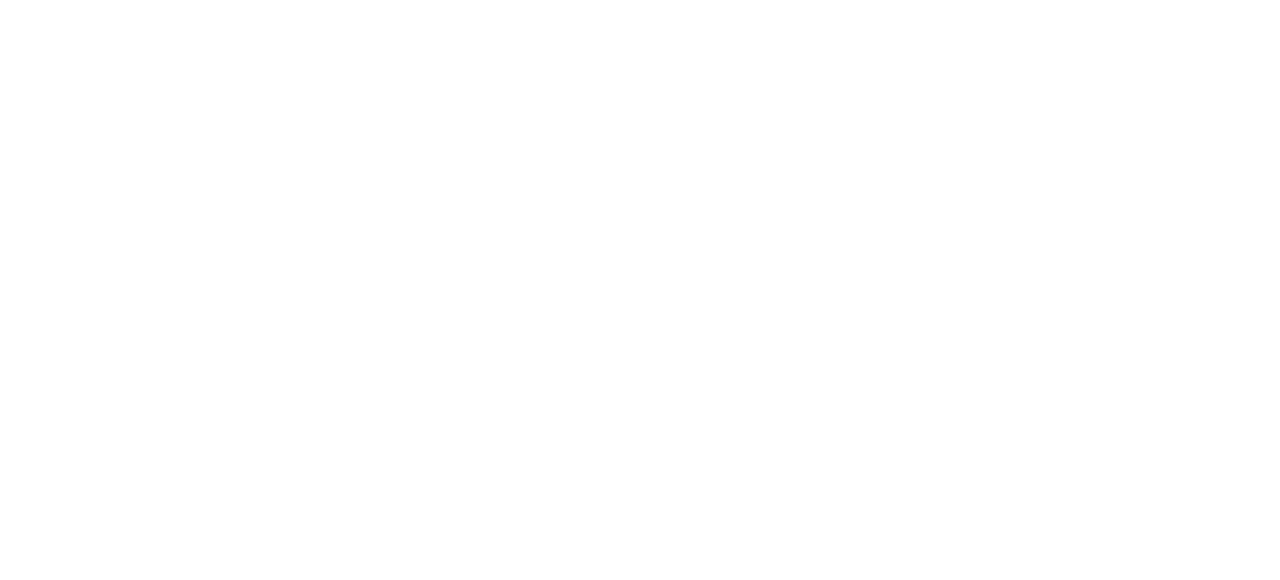
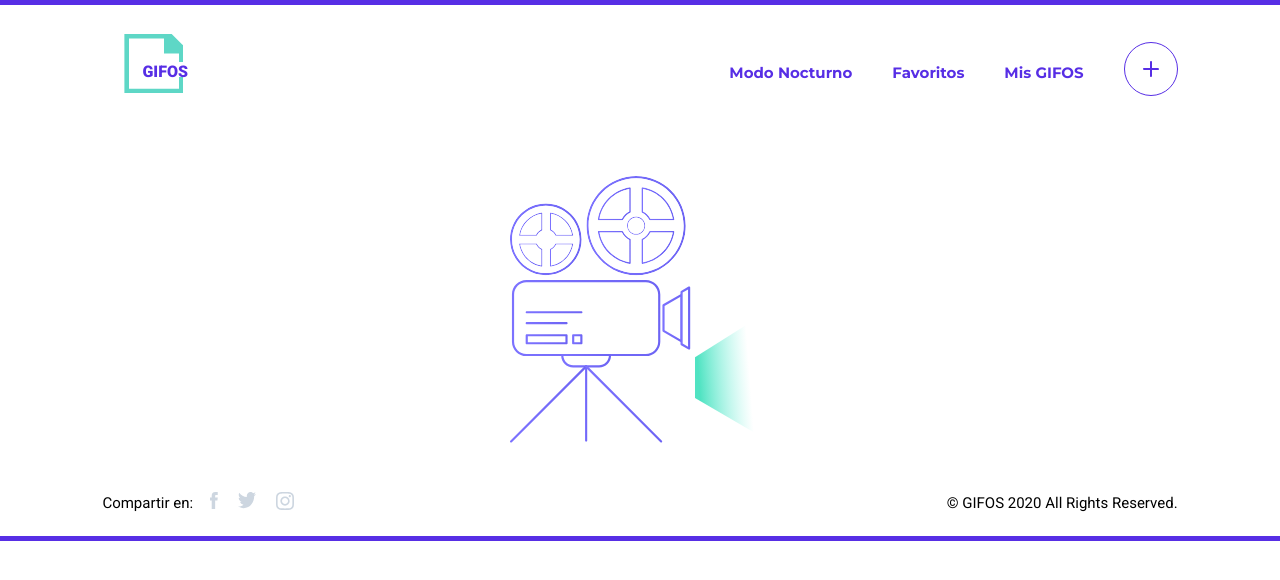
Before and after one commit to EnriHeller/GifOS, a plain HTML site: page crear-gifo.html in a window 1280 px wide. Drawn offline with Linux system fonts and the light colour scheme.

Commit message:
CSS casi terminado

```diff
--- a/crear-gifo.html
+++ b/crear-gifo.html
@@ -0,0 +1,92 @@
+<!DOCTYPE html>
+<html lang="en">
+    <head>
+        <meta charset="UTF-8">
+        <meta http-equiv="X-UA-Compatible" content="IE=edge">
+        <meta name="viewport" content="width=device-width, initial-scale=1.0">
+        <link rel="preconnect" href="https://fonts.gstatic.com">
+        <link href="https://fonts.googleapis.com/css2?family=Montserrat:wght@500;700&family=Roboto:wght@400;900&display=swap" rel="stylesheet">
+        <link rel="stylesheet" href="./src/styles/style.css">
+        <title>GIFOS - Crear GIFO</title>
+    </head>
+
+<body>
+    <div class="line-decoration-1" ></div>
+
+    <header class="header">
+        <a href="./index.html" class="logo__cabecera">
+            <div class="container-padre__logo">
+                <div class="container-hijo__logo">
+                </div>
+            </div>
+            <h3 class="titulo__logo">GIFOS</h3>
+        </a>
+
+        <input type="checkbox" id="menu" class="check" name="check">
+
+        <label for="menu" class="boton__cabecera"></label> <!-- boton menu -->
+
+        <nav class="menu-desplegable__cabecera">
+
+            <a href="#" class="opcion-menu__cabecera">
+                Modo Nocturno
+                <div class="line-decoration-2"></div>
+
+            <a href="./favoritos.html" class="opcion-menu__cabecera">
+                Favoritos
+                <div class="line-decoration-2"></div>
+            </a>
+
+            <a href="./misgifos.html" class="opcion-menu__cabecera">
+                Mis GIFOS
+                <div class="line-decoration-2"></div>
+            </a>
+
+            <a href="#" class="opcion-menu__cabecera newgif">
+                <img class="newgif" src="./src/img/icons/header/button-crear-gifo.svg" alt="">
+            </a>
+
+        </nav>
+    </header>
+
+    <main class="main">
+        <div class="camara__main">
+            <div class="cintas__camara">
+                <img src="./src/img/creargifo/element_cinta1.svg" alt="cinta 1">
+
+                <img src="./src/img/creargifo/element_cinta2.svg" alt="cinta 2">
+            </div>
+            <div class="camara-container">
+                <img src="./src/img/creargifo/element-camara.svg" alt="camara">
+                <img src="./src/img/creargifo/element-luz-camara.svg" alt="luz">
+            </div>
+        </div>
+
+        <article>
+            <div>
+
+            </div>
+        </article>
+    </main>
+
+    <footer class="footer">
+        <p class="parrafo__footer">Compartir en:</p>
+
+        <div class="icons-container__footer">
+            <a href="icon__footer">
+                <img src="./src/img/icons/footer/icon_facebook.svg" alt="Facebook">
+            </a>
+            <a href="" class="icon__footer">
+                <img src="./src/img/icons/footer/icon-twitter.svg" alt="Twitter">
+            </a>
+            <a href="" class="icon__footer">
+                <img src="./src/img/icons/footer/icon_instagram.svg" alt="Instagram">
+            </a>
+        </div>
+
+        <p class="parrafo__footer">© GIFOS 2020 All Rights Reserved.</p>
+    </footer>
+
+    <div class="line-decoration-1" ></div>
+</body>
+</html>
--- a/src/styles/sass/_header.scss
+++ b/src/styles/sass/_header.scss
@@ -193,7 +193,6 @@
 
 }
 
-
 @media screen and (min-width: 758px) {
     .header{
         padding: 0 8vw;
@@ -202,4 +201,9 @@
         width: 59.1px;
         height: 59.1px;
     }
+
+    .titulo__logo{
+        top: 28px;
+        left: 18px;
+    }
 }
```
Also changed, not shown: misgifos.html (+1 -1 lines), src/img/creargifo/element-camara.svg (added), src/img/creargifo/element-luz-camara.svg (added), src/img/creargifo/element_cinta1.svg (added), src/img/creargifo/element_cinta2.svg (added), src/img/creargifo/pelicula.svg (added), src/styles/style.css, 1 other file.
